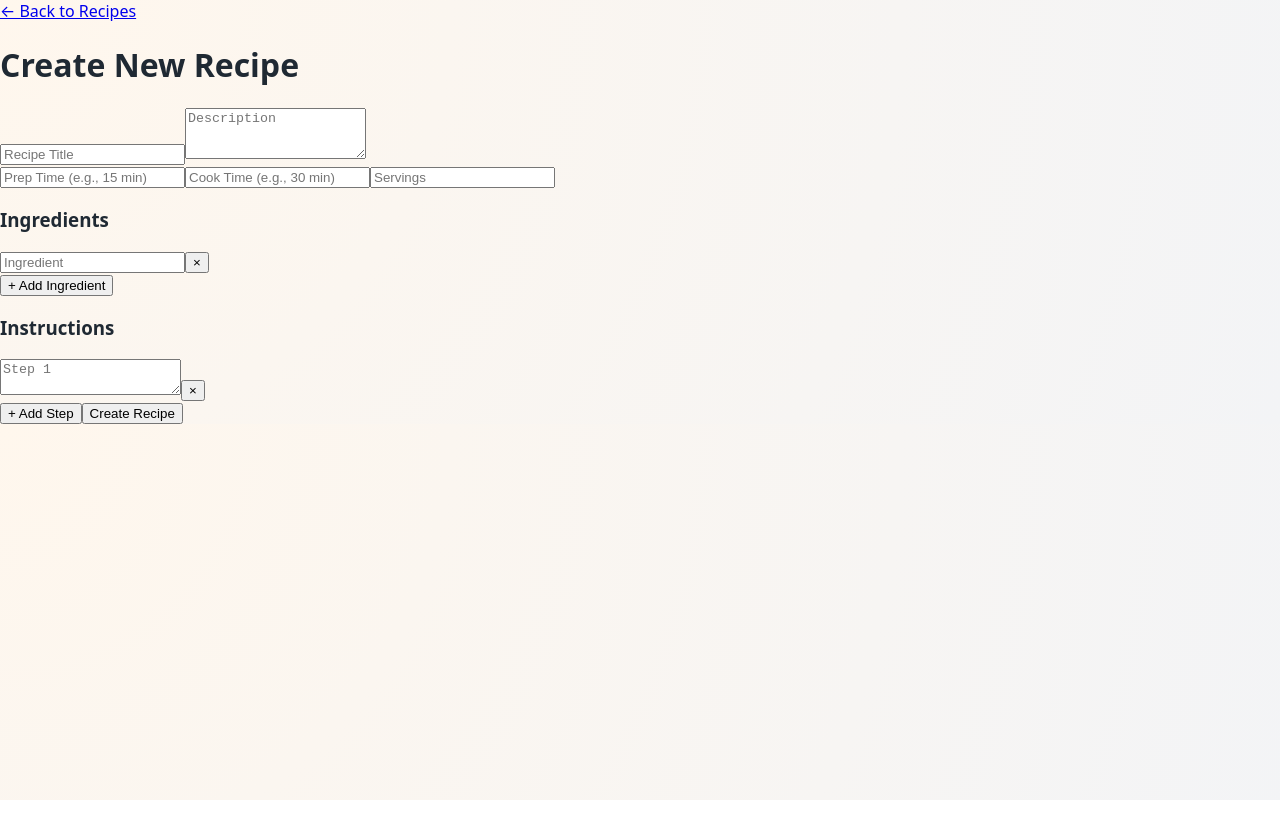
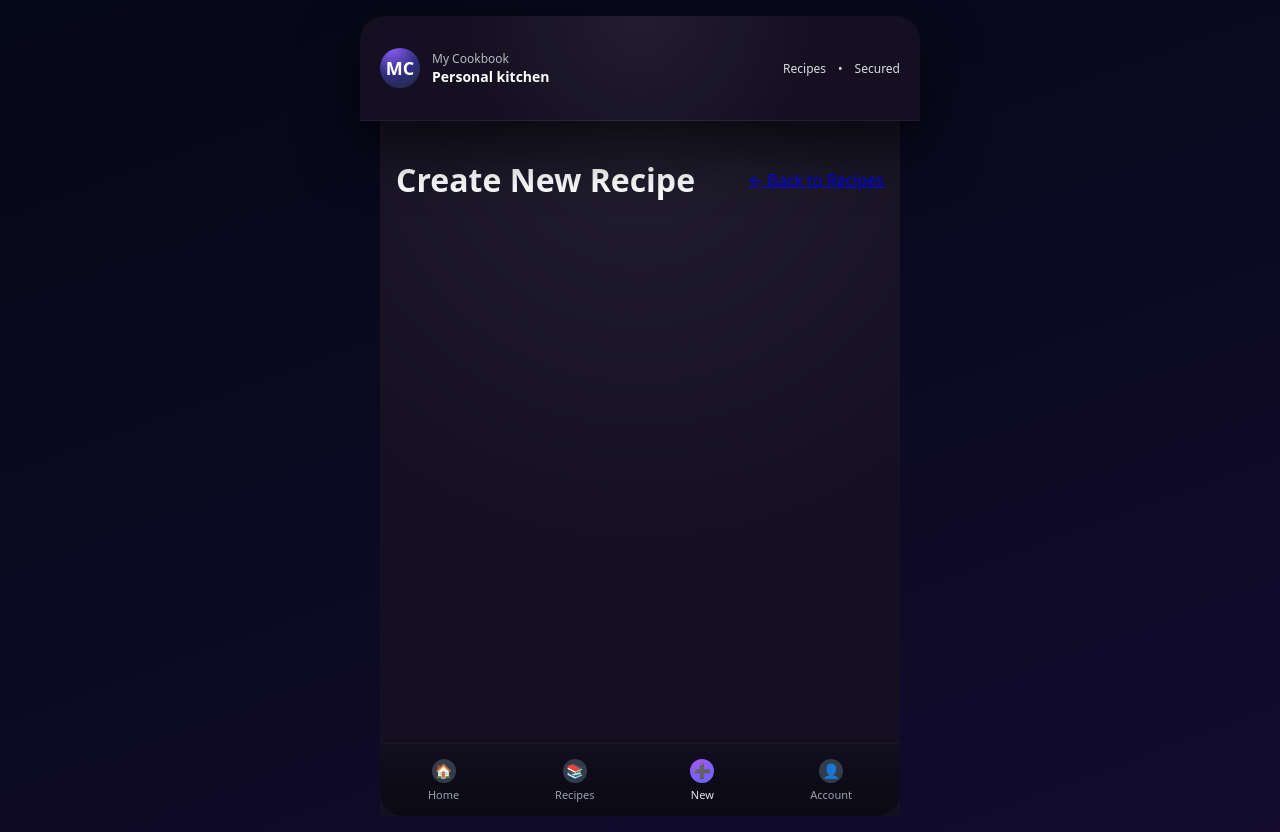
Before and after one commit to rwilliamspbg-ops/My-Cookbook-V1.0, a Next.js app: page /recipe/new in a window 1280 px wide. Before the commit the page ends 800 px from the top, so only its background shows below. Built offline with nearby package versions, Linux system fonts and the light colour scheme.

Commit message:
Update new.js

```diff
--- a/pages/recipe/new.js
+++ b/pages/recipe/new.js
@@ -2,8 +2,9 @@ import { useState } from 'react';
 import { useRouter } from 'next/router';
 import axios from 'axios';
 import Link from 'next/link';
+import AppLayout from '../../components/AppLayout';
 
-export default function RecipeForm({ _mode = "create", _initialValues }) {
+export default function RecipeForm({ _mode = 'create', _initialValues }) {
   const router = useRouter();
   const [formData, setFormData] = useState({
     title: '',
@@ -23,7 +24,7 @@ export default function RecipeForm({ _mode = "create", _initialValues }) {
       alert('Recipe created successfully!');
       router.push('/');
     } catch {
-  console.error("Failed");
+      console.error('Failed');
     }
   };
 
@@ -42,84 +43,21 @@ export default function RecipeForm({ _mode = "create", _initialValues }) {
     setFormData({ ...formData, [field]: updated });
   };
 
-  return (
-    <div className="container">
-      <div className="recipe-detail-header">
-        <Link href="/" className="btn btn-back">← Back to Recipes</Link>
-        <h1>Create New Recipe</h1>
-      </div>
-
-      <form onSubmit={handleSubmit} className="recipe-form">
-        <input
-          type="text"
-          value={formData.title}
-          onChange={(e) => setFormData({ ...formData, title: e.target.value })}
-          className="input-title"
-          placeholder="Recipe Title"
-          required
-        />
-
-        <textarea
-          value={formData.description}
-          onChange={(e) => setFormData({ ...formData, description: e.target.value })}
-          className="input-description"
-          placeholder="Description"
-          rows="3"
-        />
-
-        <div className="form-row">
-          <input
-            type="text"
-            value={formData.prepTime}
-            onChange={(e) => setFormData({ ...formData, prepTime: e.target.value })}
-            placeholder="Prep Time (e.g., 15 min)"
-          />
-          <input
-            type="text"
-            value={formData.cookTime}
-            onChange={(e) => setFormData({ ...formData, cookTime: e.target.value })}
-            placeholder="Cook Time (e.g., 30 min)"
-          />
-          <input
-            type="number"
-            value={formData.servings}
-            onChange={(e) => setFormData({ ...formData, servings: e.target.value })}
-            placeholder="Servings"
-          />
+ return (
+    <AppLayout>
+      <main className="page-container">
+        <div className="page-header">
+          <h1>Create New Recipe</h1>
+          <Link href="/" className="btn btn-secondary">
+            ← Back to Recipes
+          </Link>
         </div>
 
-        <h3>Ingredients</h3>
-        {formData.ingredients.map((ingredient, index) => (
-          <div key={index} className="array-item">
-            <input
-              type="text"
-              value={ingredient}
-              onChange={(e) => handleArrayChange('ingredients', index, e.target.value)}
-              placeholder="Ingredient"
-              required
-            />
-            <button type="button" onClick={() => removeArrayItem('ingredients', index)} className="btn-remove">×</button>
-          </div>
-        ))}
-        <button type="button" onClick={() => addArrayItem('ingredients')} className="btn btn-add">+ Add Ingredient</button>
-
-        <h3>Instructions</h3>
-        {formData.instructions.map((instruction, index) => (
-          <div key={index} className="array-item">
-            <textarea
-              value={instruction}
-              onChange={(e) => handleArrayChange('instructions', index, e.target.value)}
-              placeholder={`Step ${index + 1}`}
-              rows="2"
-              required
-            />
-            <button type="button" onClick={() => removeArrayItem('instructions', index)} className="btn-remove">×</button>
-          </div>
-        ))}
-        <button type="button" onClick={() => addArrayItem('instructions')} className="btn btn-add">+ Add Step</button>
-
-        <button type="submit" className="btn btn-primary btn-large">Create Recipe</button>
-      </form>
-    </div>
+        <form onSubmit={handleSubmit} className="card">
+          {/* reuse .form-group etc instead of custom .recipe-form if you want */}
+          {/* keep your form fields exactly as they are, just wrapped in shared classes */}
+        </form>
+      </main>
+    </AppLayout>
   );
 }
```
